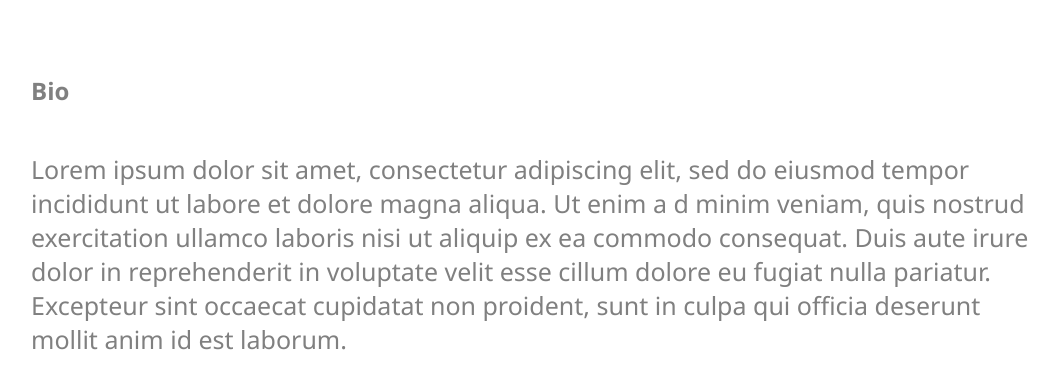
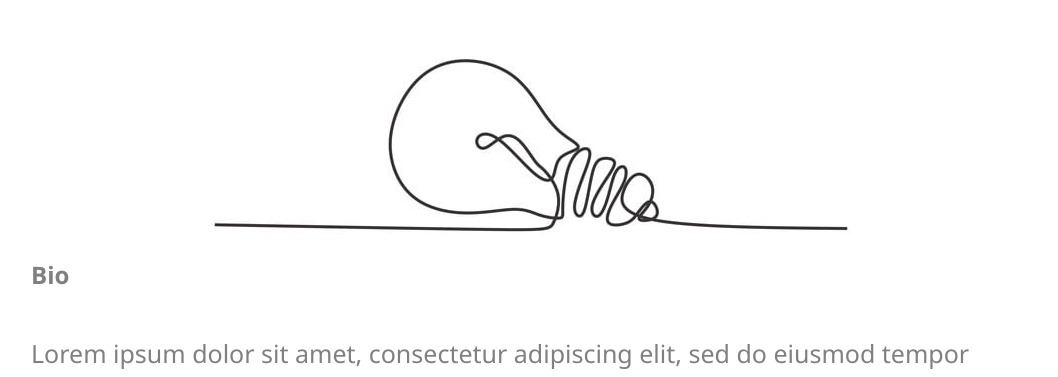
Before and after one commit to rrvallar/Portfolio, a plain HTML site: page index.html in a window 1280 px wide. Shown: the part 147-524 px from the top of the page, without its empty margins (109-1167 px from the left). Drawn offline with Linux system fonts and the light colour scheme.

Commit message:
topbanner

```diff
--- a/assets/css/style.css
+++ b/assets/css/style.css
@@ -67,7 +67,6 @@ main,
 }
 .run-buddy-image img {
   height: 50vh;
-  width: 60vw;
   display: block;
 }
 /* HOME STYLES */
@@ -215,6 +214,7 @@ main img {
 .bio {
   font-size: 25px;
   display: flex;
+  align-content: flex-end;
 }
 
 /* BIO STYLE END */
@@ -225,3 +225,16 @@ main img {
   }
 }
 /* QUERY END */
+
+.bulb-image {
+  background-image: url("../images/bulb.jpg");
+  height: auto;
+  width: 100%;
+  height: 23vh;
+  width: 100%;
+  background-repeat: no-repeat;
+  background-position: 50%;
+}
+
+.bulb-image img {
+}
--- a/index.html
+++ b/index.html
@@ -31,8 +31,9 @@
 
 
 
-
-      <h2 id="about-me">Bio</h2>
+      <div class="bulb-image">
+      </div>
+      <h2 id="about-me" class="bio-title">Bio</h2>
       <div class="bio">
       <p>
         Lorem ipsum dolor sit amet, consectetur adipiscing elit, sed do eiusmod tempor incididunt ut labore et dolore magna aliqua. Ut enim a
```
Also changed, not shown: assets/images/bulb.jpg (added).
